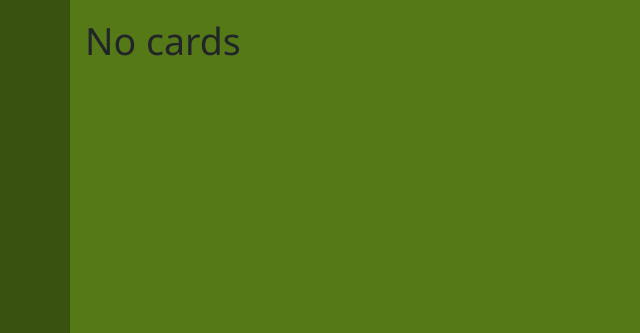
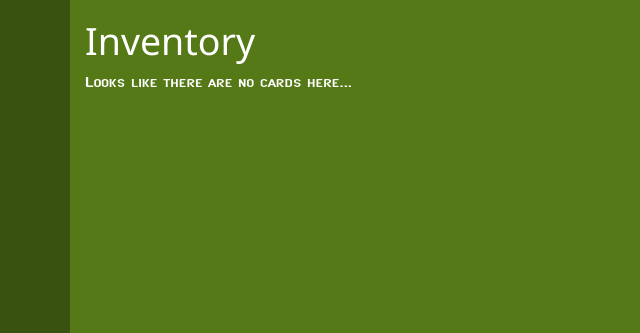
Before and after one commit to threelyK/ECM2434-EcoGo, a Django app: template src/apps/user/templates/user/inventory.html in a window 1280 px wide. Shown: the part 87-420 px from the top of the page, without its empty margins (0-640 px from the left). Run offline with Django 5.2, Linux system fonts and the light colour scheme; the template is opened without the code that fills it, so the values that code supplies are empty; some libraries are stand-ins or nearby versions.

Commit message:
Enhance inventory display: add casting cost to card and improve no cards message layout

```diff
--- a/src/apps/user/templates/user/inventory.html
+++ b/src/apps/user/templates/user/inventory.html
@@ -60,7 +60,8 @@
                     <li>
                         <div class="card">
                             <div class="bar bar-top">
-                                <div class="card-title">{{card.card_name}}</div>
+                                <div class="card-title">{{ card.card_name }}</div>
+                                <div class="casting-cost">{{ card.value }}</div>
                             </div>
                             <div class="card-image">
                                 <img src= "{% static card.image_path %}" alt="card image">
@@ -81,7 +82,12 @@
                     {% endfor %}
                 </ul>
             {% else %}
-                <h1>No cards</h1>
+                <div class="inventory_header">
+                    <h1>Inventory</h1>
+                    <p>
+                        Looks like there are no cards here...
+                    </p>
+                </div>
             {% endif %}
             </div>
         </div>
--- a/src/ecoGo/static/css/inventory_files/inventory_container.css
+++ b/src/ecoGo/static/css/inventory_files/inventory_container.css
@@ -25,7 +25,7 @@ body {
 
 .inventory_header {
     color: white;
-    font-family: GameFont, Arial, Helvetica, sans-serif;
+    font-family: GameFont, Verdana, Geneva, Tahoma, sans-serif;
 }
 
 .card {
@@ -58,11 +58,13 @@ body {
 }
 
 .card-title {
+    margin-left: 5px;
     padding-top: 5px;
     letter-spacing: 1px;
 }
 
 .casting-cost {
+    margin-right: 5px;
     display: flex;
     gap: 2px;
 }
```
